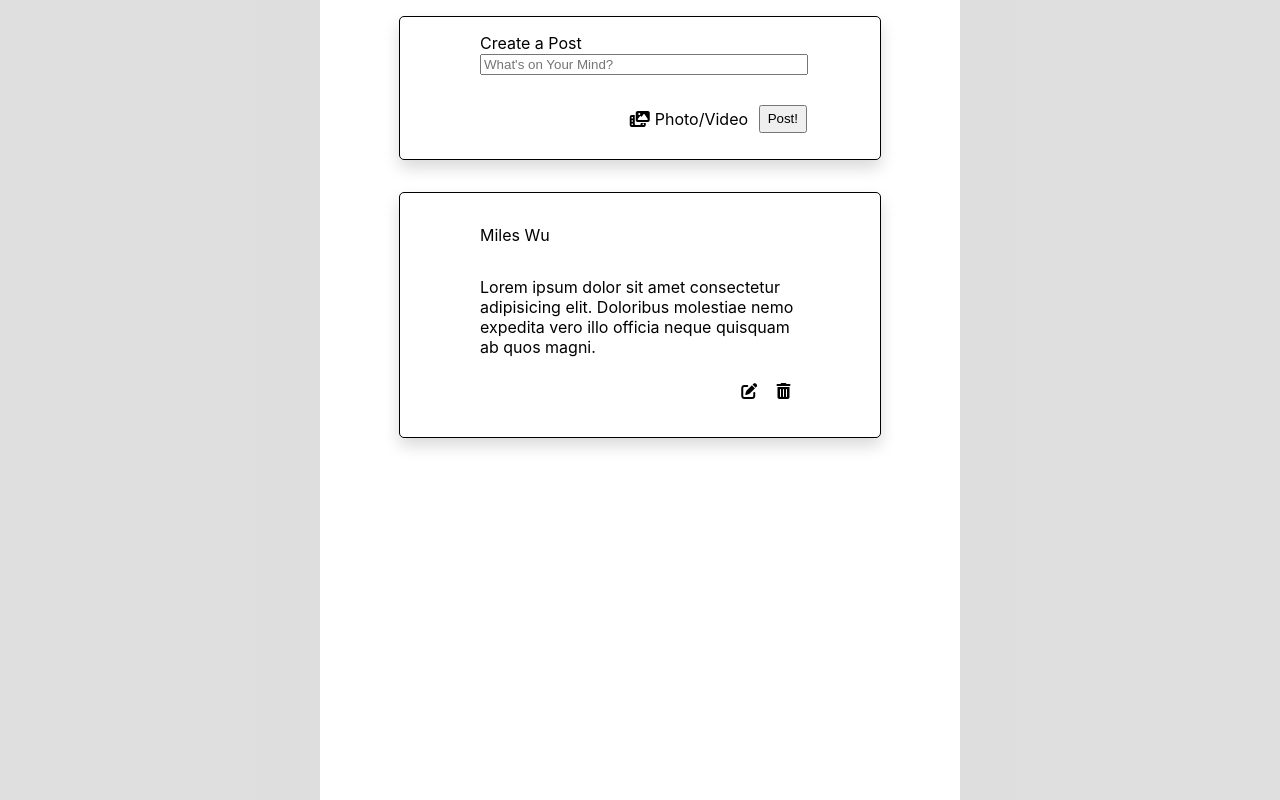
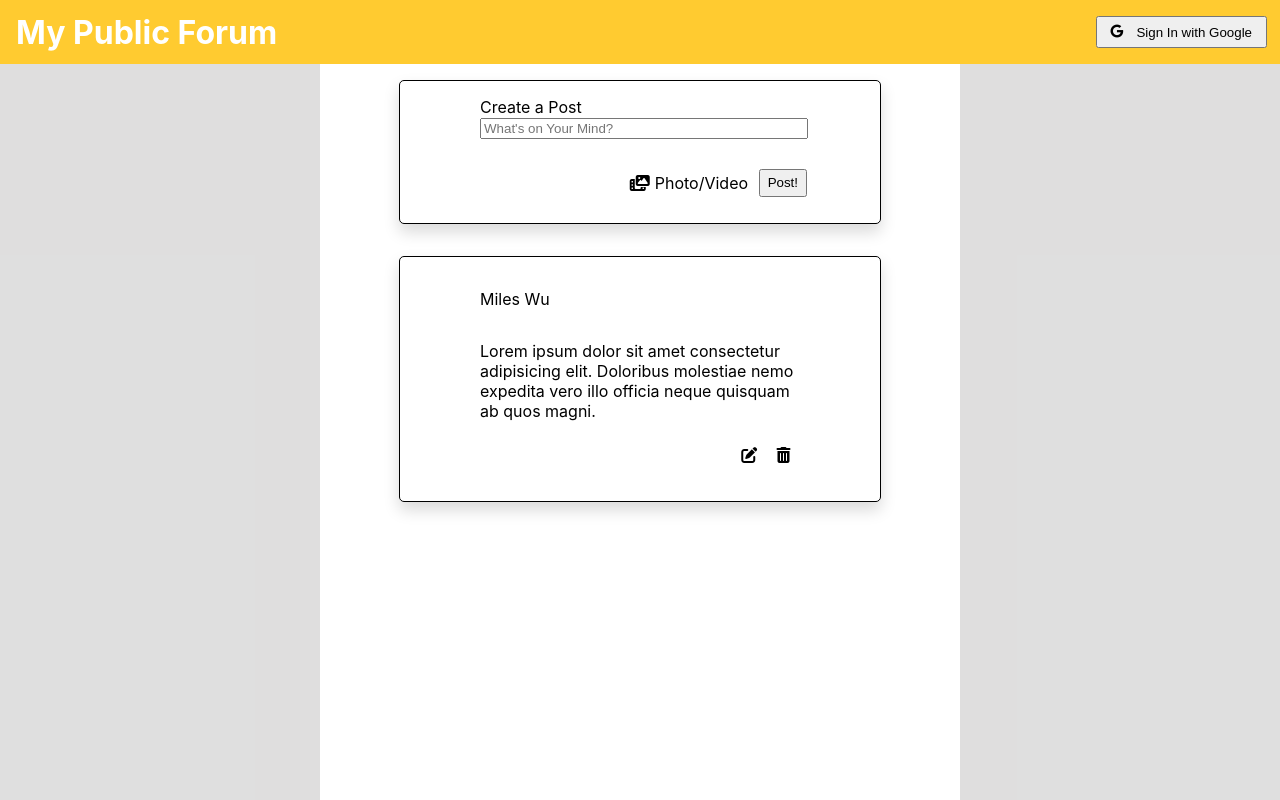
Before and after one commit to rise-summer/firebase-workshop, a React (Create React App) app in the folder final/: page / in a window 1280 px wide. Built offline with nearby package versions, Linux system fonts and the light colour scheme.

Commit message:
Add header to app

```diff
--- a/final/src/App.css
+++ b/final/src/App.css
@@ -2,7 +2,9 @@
 	background-color: rgba(185, 183, 183, 0.452);
 	height: 100vh;
 	display: flex;
-	justify-content: center;
+	flex-direction: column;
+
+	align-items: center;
 }
 
 .container {
--- a/final/src/App.js
+++ b/final/src/App.js
@@ -2,6 +2,7 @@ import React, { useState } from "react";
 import "./App.css";
 import Post from "./Post";
 import CreatePost from "./CreatePost";
+import Header from "./Header";
 
 function App() {
 	const INITIAL_STATE = [
@@ -21,6 +22,7 @@ function App() {
 
 	return (
 		<div className="App">
+			<Header />
 			<div className="container">
 				<CreatePost />
 				{posts}
```
